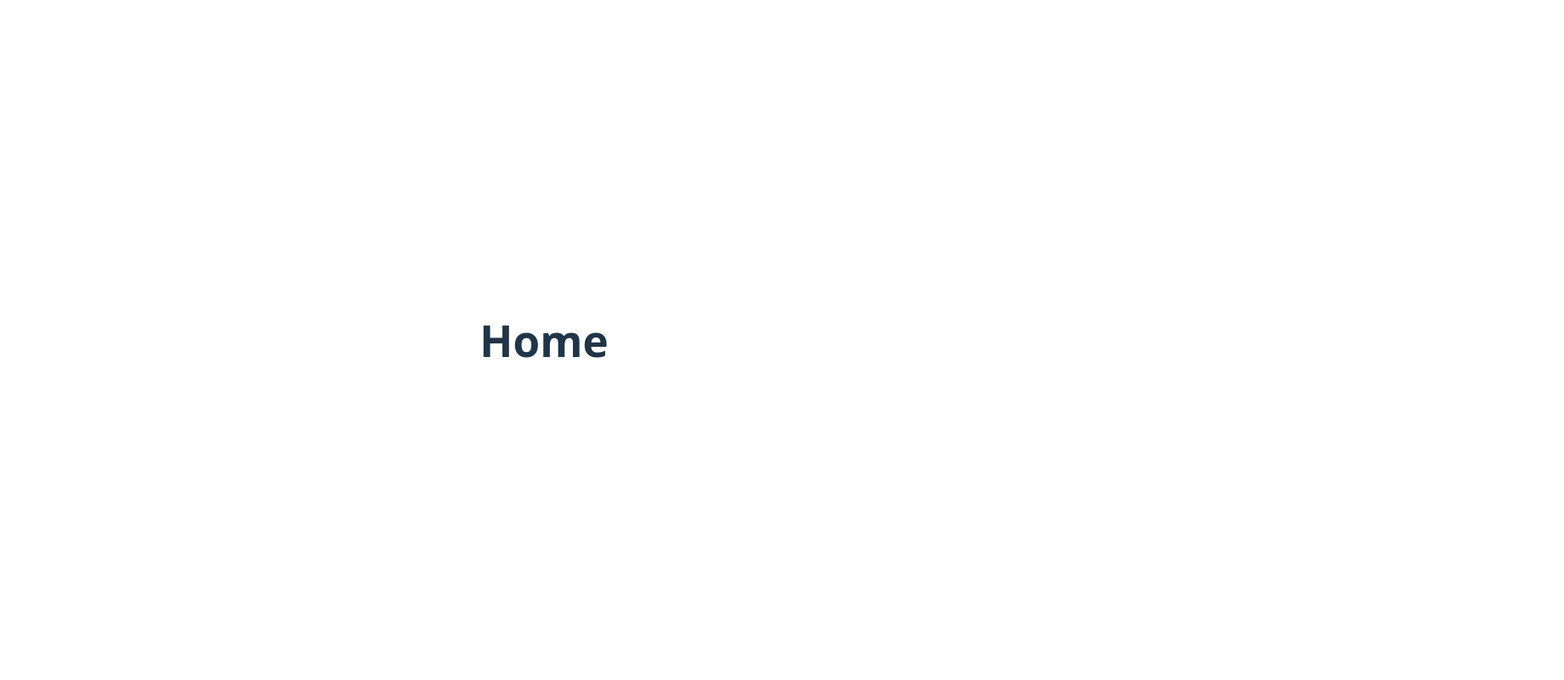
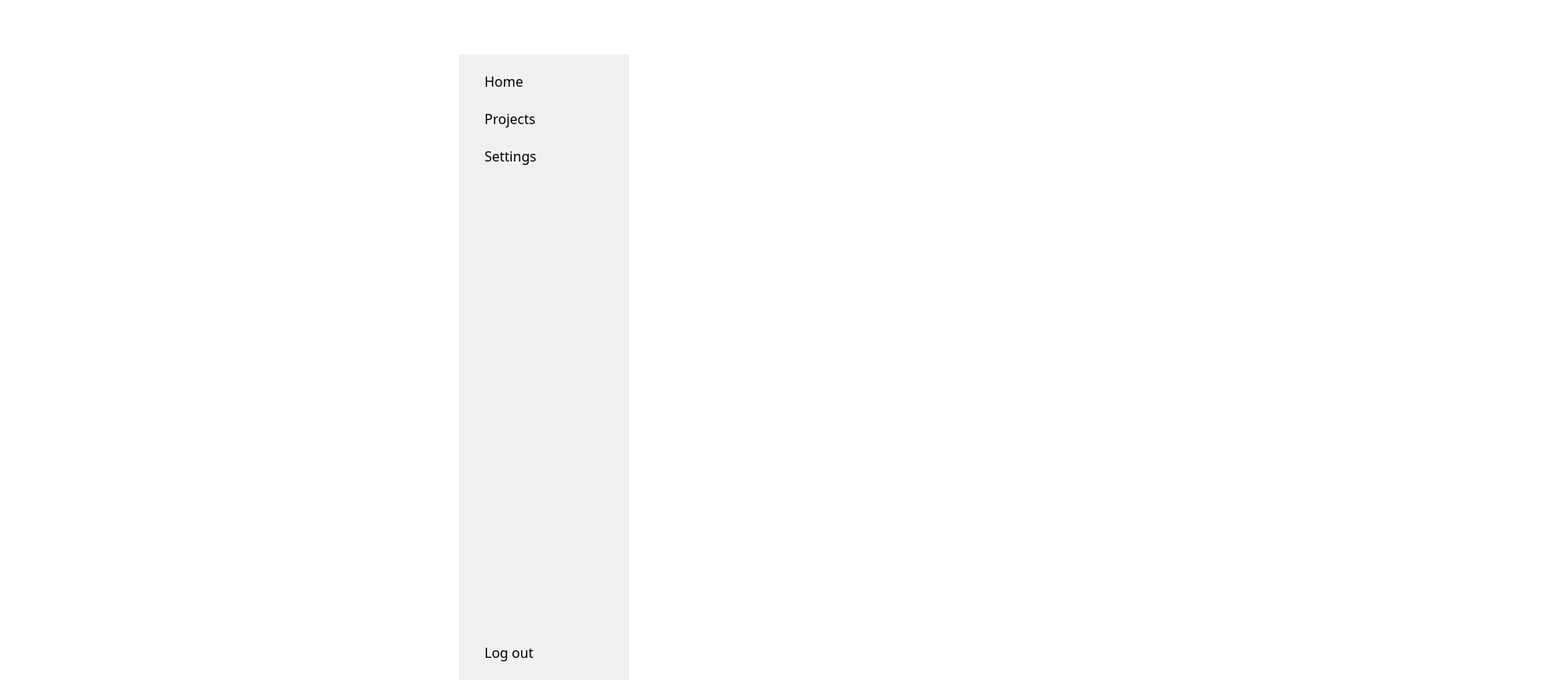
Before and after one commit to Tomoki108/burny, a Vue app in the folder web_vue/: page / in a window 1280 px wide. Shown: the top 800 px of the page at 85% size, 1840 px wide, since content can reach past the window. Built offline with nearby package versions, Linux system fonts and the light colour scheme.

Commit message:
add sidebar

```diff
--- a/web_vue/src/App.vue
+++ b/web_vue/src/App.vue
@@ -1,34 +1,15 @@
-<script setup lang="ts">
-</script>
-
 <template>
   <div id="app">
+    <Sidebar v-if="showSidebar" />
     <router-view />
   </div>
-  <!-- <div>
-    <a href="https://vite.dev" target="_blank">
-      <img src="/vite.svg" class="logo" alt="Vite logo" />
-    </a>
-    <a href="https://vuejs.org/" target="_blank">
-      <img src="./assets/vue.svg" class="logo vue" alt="Vue logo" />
-    </a>
-  </div>
-  <HelloWorld msg="Vite + Vue" /> -->
 </template>
 
-<style scoped>
-.logo {
-  height: 6em;
-  padding: 1.5em;
-  will-change: filter;
-  transition: filter 300ms;
-}
+<script setup lang="ts">
+import { computed } from 'vue'
+import { useRoute } from 'vue-router'
+import Sidebar from './components/Sidebar.vue'
 
-.logo:hover {
-  filter: drop-shadow(0 0 2em #646cffaa);
-}
-
-.logo.vue:hover {
-  filter: drop-shadow(0 0 2em #42b883aa);
-}
-</style>
+const route = useRoute()
+const showSidebar = computed(() => route.path !== '/login')
+</script>
--- /dev/null
+++ b/web_vue/src/components/Sidebar.vue
@@ -0,0 +1,60 @@
+<template>
+    <div class="sidebar">
+        <nav>
+            <ul>
+                <li><router-link to="/home"><i class="icon-home"></i> Home</router-link></li>
+                <li><router-link to="/projects"><i class="icon-projects"></i> Projects</router-link></li>
+                <li><router-link to="/settings"><i class="icon-settings"></i> Settings</router-link></li>
+            </ul>
+        </nav>
+        <div class="logout">
+            <router-link to="/login"><i class="icon-logout"></i> Log out</router-link>
+        </div>
+    </div>
+</template>
+
+<style scoped>
+.sidebar {
+    width: 200px;
+    background-color: #f0f0f0;
+    height: 100vh;
+    padding: 20px;
+}
+
+nav ul {
+    list-style: none;
+    padding: 0;
+}
+
+nav ul li {
+    margin-bottom: 20px;
+}
+
+nav ul li a {
+    text-decoration: none;
+    color: #000;
+    display: flex;
+    align-items: center;
+}
+
+nav ul li a i {
+    margin-right: 10px;
+}
+
+.logout {
+    position: absolute;
+    bottom: 20px;
+    width: 100%;
+}
+
+.logout a {
+    text-decoration: none;
+    color: #000;
+    display: flex;
+    align-items: center;
+}
+
+.logout a i {
+    margin-right: 10px;
+}
+</style>
--- a/web_vue/src/router/index.ts
+++ b/web_vue/src/router/index.ts
@@ -4,7 +4,7 @@ import type { RouteRecordRaw } from 'vue-router'
 
 const routes: Array<RouteRecordRaw> = [
   {
-    path: '/',
+    path: '/home',
     name: 'Home',
     component: () => import('../views/Home.vue')
   },
```
Also changed, not shown: web_vue/src/views/Home.vue (line endings or trailing spaces).
